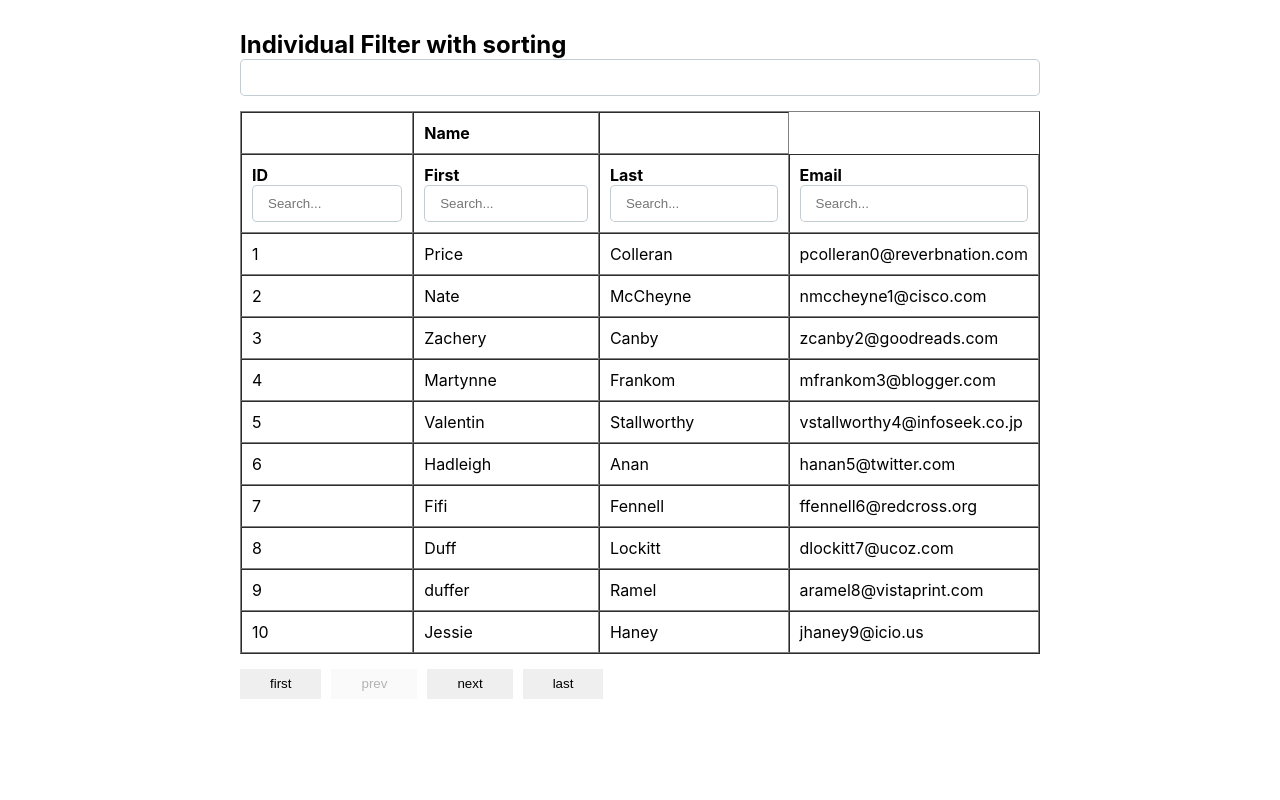
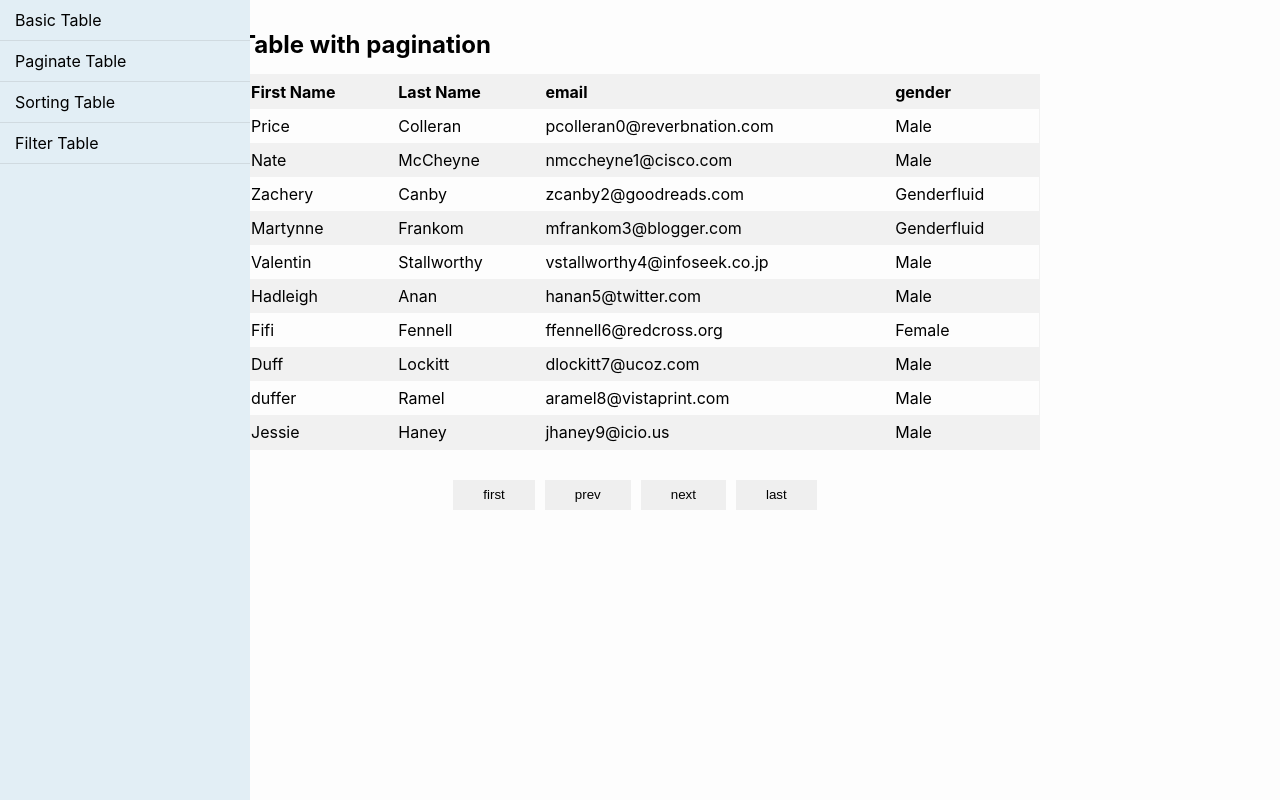
Before and after one commit to KalpanaChamling99/assignment4datatable, a React (Create React App) app: page / in a window 1280 px wide. Built offline with nearby package versions, Linux system fonts and the light colour scheme.

Commit message:
add sidebar

```diff
--- a/package.json
+++ b/package.json
@@ -14,6 +14,8 @@
     "react": "^18.2.0",
     "react-dom": "^18.2.0",
     "react-scripts": "5.0.1",
+    "sass": "^1.66.1",
+    "sass-loader": "^13.3.2",
     "typescript": "^5.1.6",
     "web-vitals": "^2.1.4"
   },
--- a/src/App.jsx
+++ b/src/App.jsx
@@ -1,17 +1,43 @@
-import React from 'react';
+import React,{useState} from 'react';
 import './App.css';
+import './stylesheets/master.scss';
+
 import BasicTable from './components/BasicTable';
-import UserTable from './components/usertable/Index';
+import PaginateTable from './components/PaginateTable';
 
 function App() {
+  const [showBasicTable,setShowBasicTable] = useState(false);
+  const [showpaginateTable,setShowPaginateTable] = useState(true);
 
+  const showTableHelper = (basic,paginate) =>{
+    setShowBasicTable(basic);
+    setShowPaginateTable(paginate);
+  }
+  const basicTableHandler = (e) =>{
+    e.preventDefault();
+    showTableHelper(true,false);
+  }
+  const PaginateTableHandler = (e) => {
+    e.preventDefault();
+    showTableHelper(false,true);
+  }
   return (
-    <div className="table-list">
-      <div className="container">
-        {/* <BasicTable /> */}
-        <UserTable />
+    <>
+      <div className="sidebar">
+        <ul>
+          <li onClick={basicTableHandler}>Basic Table</li>
+          <li onClick ={PaginateTableHandler}>Paginate Table</li>
+          <li>Sorting Table</li>
+          <li>Filter Table</li>
+        </ul>
       </div>
-    </div>
+      <div className="content">
+          <div className="container">
+            {showBasicTable && <BasicTable />}
+            {showpaginateTable && <PaginateTable />}
+        </div>
+      </div>
+    </>
   );
 }
 
--- a/src/components/BasicTable.jsx
+++ b/src/components/BasicTable.jsx
@@ -22,16 +22,16 @@
     age: 27
   },
   {
-    firstname: 'Tenish',
+    firstname: 'Denisha',
     lastname: 'Shrestha',
     address: 'Kirtipur',
-    age: 37
+    age: 28
   },
   {
     firstname: 'Rabina',
     lastname: 'Maharjan',
     address: 'Kirtipur 2',
-    age: 30
+    age: 29
   }
 ];
 
@@ -52,22 +52,19 @@
   })
 ]
 
-function BasicTable() {
-  const [data,setData] = useState([]);
+function BasicTable({classes}) {
+  const [data,setData] = useState([...personData]);
 
   const table = useReactTable({
     data,
     columns,
     getCoreRowModel: getCoreRowModel()
   });
-  useEffect(()=>{
-    setData(personData);
-  },[])
 
   return (
     <div className="basic-table">
-      <h2>Sortung Table</h2>
-      <table border='1' cellSpacing='0' cellpadding='10'>
+      <h2>Basic Table</h2>
+      <table>
         <thead>
           {table.getHeaderGroups().map(headerGroup=>(
             <tr>
--- /dev/null
+++ b/src/components/PaginateTable.jsx
@@ -0,0 +1,87 @@
+import React, { useState } from 'react';
+import {
+  createColumnHelper,
+  getCoreRowModel,
+  useReactTable,
+  flexRender,
+  getPaginationRowModel
+} from '@tanstack/react-table'
+import peopleData from '../DATA.json';
+
+const columnHelper = createColumnHelper();
+
+const columns =[
+  columnHelper.accessor('first_name',{
+    cell: info => info.getValue(),
+    header: () => <>First Name</>
+  }),
+  columnHelper.accessor('last_name',{
+    cell: info => info.getValue(),
+    header: () => <>Last Name</>
+  }),
+  columnHelper.accessor('email',{
+    cell: info => info.getValue()
+  }),
+  columnHelper.accessor('gender',{
+    cell: info => info.getValue()
+  })
+]
+// const columns = [
+//   {
+//     header: 'First Name',
+//     accessorKey: 'first_name'
+//   }
+// ]
+
+const PaginateTable = () =>{
+  const [data,setData] = useState([...peopleData]);
+  const table = useReactTable({
+    data,
+    columns,
+    getCoreRowModel: getCoreRowModel(),
+    getPaginationRowModel: getPaginationRowModel()
+  })
+  return (
+    <div class="paginate-table">
+      <h2>Table with pagination</h2>
+      <table>
+        <thead>
+          {table.getHeaderGroups().map(headerGroup=>(
+            <tr key={headerGroup.id}>
+              {headerGroup.headers.map(header=>(
+                <th key={header.id}>
+                  {flexRender(
+                    header.column.columnDef.header,
+                    header.getContext()
+                  )}
+                </th>
+              ))}
+            </tr>
+          ))}
+        </thead>
+        <tbody>
+          {table.getRowModel().rows.map(row=>(
+            <tr key={row.id}>
+              {row.getVisibleCells().map(cell=>(
+                <td key={cell.id}>
+                  {flexRender(
+                    cell.column.columnDef.cell,
+                    cell.getContext()
+                  )}
+                </td>
+              ))}
+            </tr>
+          ))}
+        </tbody>
+      </table>
+      <div className='pagination mt-6 text-center'>
+        <button onClick={()=>table.setPageIndex(0)}>first</button>
+        <button>prev</button>
+        <button>next</button>
+        <button>last</button>
+      </div>
+    </div>
+
+  )
+}
+export default PaginateTable
--- /dev/null
+++ b/src/stylesheets/master.scss
@@ -0,0 +1,6 @@
+@import 'utils',
+        'sidebar',
+        'table';
+body{
+  background-color: rgba(158,158,158,0.02);
+}
--- /dev/null
+++ b/src/stylesheets/sidebar.scss
@@ -0,0 +1,19 @@
+.sidebar{
+  position: fixed;
+  left: 0;
+  top: 0;
+  height: 100vh;
+  overflow-y: auto;
+  background-color: #E2EEF5;
+  width: 250px;
+  ul{
+    margin: 0;
+    padding: 0;
+    list-style: none;
+  }
+  li{
+    padding: 10px 15px;
+    border-bottom: 1px solid rgba(85,85,85,0.13);
+    cursor: pointer;
+  }
+}
--- /dev/null
+++ b/src/stylesheets/table.scss
@@ -0,0 +1,19 @@
+
+table{
+  width: 100%;
+  border: 1px solid #f1f1f1;
+  border-collapse: collapse;
+  th,td{
+    padding: 7px 10px;
+  }
+  thead{
+    tr{
+      background-color: #f1f1f1;
+    }
+  }
+  tr{
+    &:nth-child(even){
+      background-color: #f1f1f1;
+    }
+  }
+}
--- /dev/null
+++ b/src/stylesheets/utils.scss
@@ -0,0 +1,45 @@
+$corner:(
+  mt margin-top,
+  ml margin-left,
+  mb margin-bottom,
+  mr margin-right
+);
+
+@each $margin in $corner{
+  @for $i from 0 through 12{
+    .#{nth($margin,1)}-#{$i}{
+      #{nth($margin,2)} : $i * 5px;
+    }
+  }
+}
+// Alignment
+$text_align: center,left,right;
+$align_items:( initial initial,start flex-start,center center,end flex-end,base baseline);
+$justify_content:(initial initial,start flex-start,center center,between space-between,end flex-end,around space-around,even space-evenly);
+
+@each $textAlign in $text_align{// Text align
+  .text-#{$textAlign}{
+    text-align: $textAlign;
+  }
+}
+@each $alignItems in $align_items{// Align Items
+  .align-#{nth($alignItems,1)}{
+    align-items: nth($alignItems,2);
+  }
+}
+@each $justifyContent in $justify_content{// Justify Content
+  .justify-#{nth($justifyContent,1)}{
+    justify-content: nth($justifyContent,2);
+  }
+}
+// Display
+$displayList:none,block,initial,inline-block;
+.d-flex {
+  display: flex;
+  flex-wrap: wrap;
+}
+@each $display in $displayList{
+  .d-#{$display}{
+    display: $display;
+  }
+}
```
Also changed, not shown: 1 other file (tests, documents, lock files or other folders).
